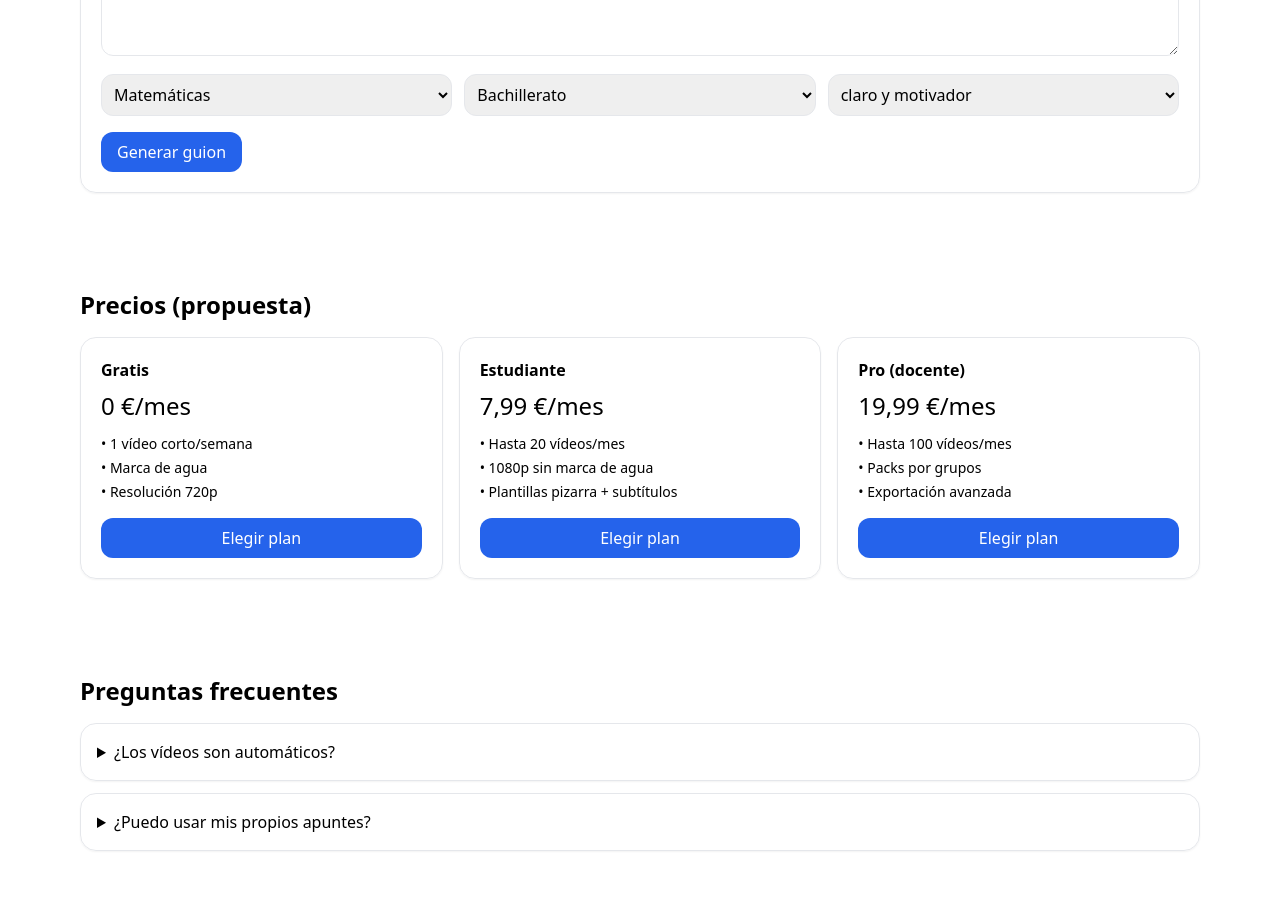
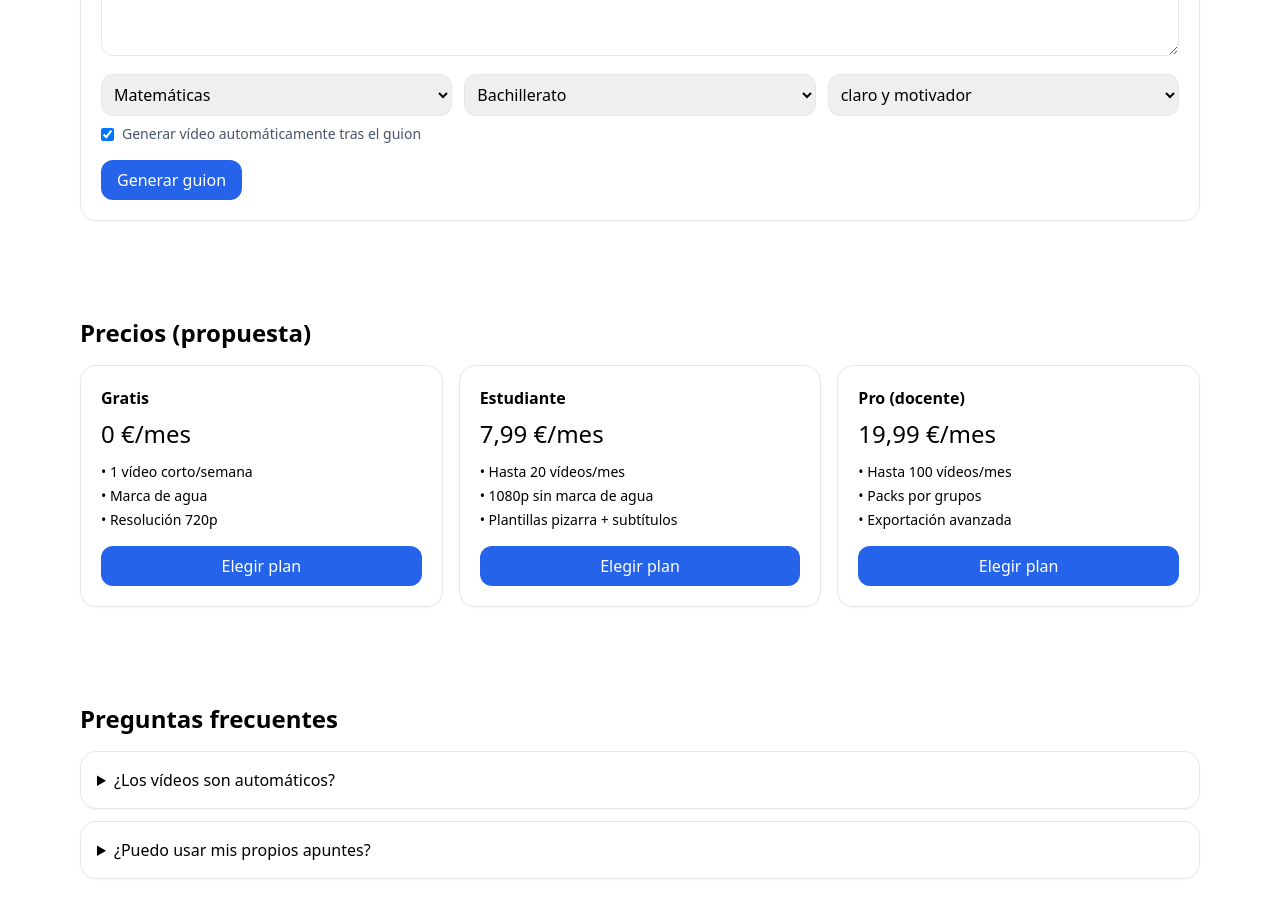
Before and after one commit to maarcosmrt-hub/profesoralbert-web, a React (Create React App) app: page / in a window 1280 px wide. Shown: the part 940-1861 px from the top of the page. Built offline with nearby package versions, Linux system fonts and the light colour scheme.

Commit message:
Update App.tsx

```diff
--- a/src/App.tsx
+++ b/src/App.tsx
@@ -30,6 +30,7 @@ Explicación paso a paso:
  const handleGenerateScript = async () => {
   setLoading(true);
   await new Promise((r) => setTimeout(r, 700));
+
   const s = `Hola, soy el Profesor Albert. Hoy trabajaremos ${subject.toLowerCase()} a nivel ${level}.
 
 ${demoExplain(rawNotes)}
@@ -38,7 +39,15 @@ En la pizarra verás un ejemplo y luego un mini-reto. ¡Vamos paso a paso!`;
   setScript(s);
   setLoading(false);
   setStep(2);
+
+  // Si el usuario quiere, generamos el vídeo automáticamente
+  if (autoVideo) {
+    setTimeout(() => {
+      handleGenerateVideo();
+    }, 300);
+  }
 };
+
 
   const handleGenerateVideo = async () => {
     setLoading(true);
@@ -217,9 +226,9 @@ En la pizarra verás un ejemplo y luego un mini-reto. ¡Vamos paso a paso!`;
               onChange={(e) => setLevel(e.target.value)}
               className="rounded-xl border p-2"
             >
+              <option>Primaria</option>
+              <option>ESO</option>
               <option>Bachillerato</option>
-              <option>ESO</option>
-              <option>Primaria</option>
               <option>Universidad</option>
             </select>
 
@@ -233,7 +242,14 @@ En la pizarra verás un ejemplo y luego un mini-reto. ¡Vamos paso a paso!`;
               <option>divertido y cercano</option>
             </select>
           </div>
-
+          <label className="mt-2 flex items-center gap-2 text-sm text-slate-600">
+  <input
+    type="checkbox"
+    checked={autoVideo}
+    onChange={(e) => setAutoVideo(e.target.checked)}
+  />
+  Generar vídeo automáticamente tras el guion
+</label>
           <div className="mt-4">
             <button
               onClick={handleGenerateScript}
```
Lines whose indentation alone changed are shown as unchanged.
